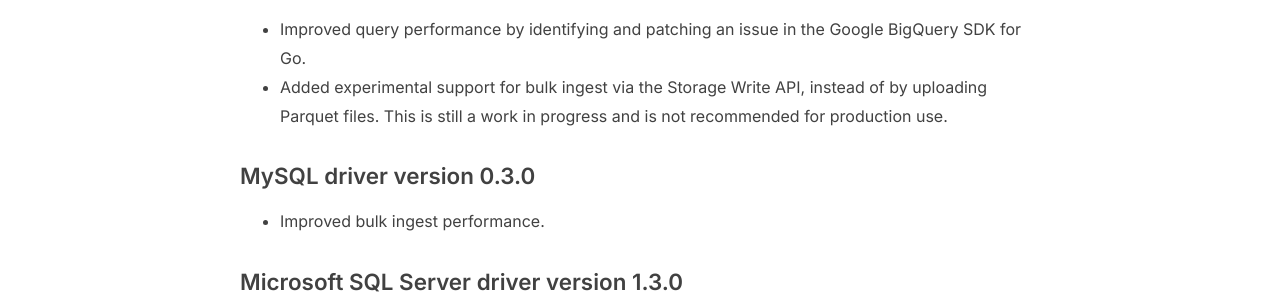
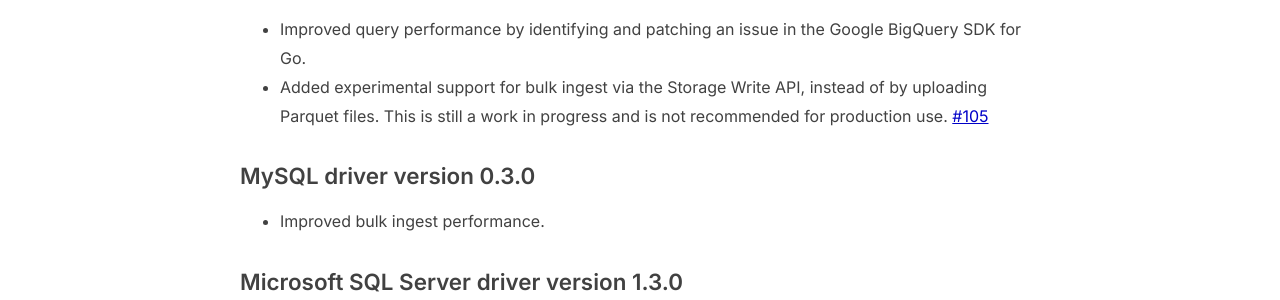
Before and after one commit to adbc-drivers/adbc-drivers.org, a Jekyll site: the page built from _posts/2026-02-19-faster-adbc-drivers.md, in a window 1280 px wide. Shown: the part 764-1064 px from the top of the page. Built offline with Jekyll 4.4.1, drawn with Linux system fonts in a browser that asks for light colours.

Commit message:
Update _posts/2026-02-19-faster-adbc-drivers.md
Co-authored-by: Bryce Mecum <petridish@gmail.com>

```diff
--- a/_posts/2026-02-19-faster-adbc-drivers.md
+++ b/_posts/2026-02-19-faster-adbc-drivers.md
@@ -13,7 +13,7 @@
 ### Google BigQuery driver version 1.11.0
 
 - Improved query performance by identifying and patching an issue in the Google BigQuery SDK for Go.
-- Added experimental support for bulk ingest via the Storage Write API, instead of by uploading Parquet files. This is still a work in progress and is not recommended for production use.
+- Added experimental support for bulk ingest via the Storage Write API, instead of by uploading Parquet files. This is still a work in progress and is not recommended for production use. [#105](https://github.com/adbc-drivers/bigquery/pull/105)
 
 ### MySQL driver version 0.3.0
 
```
